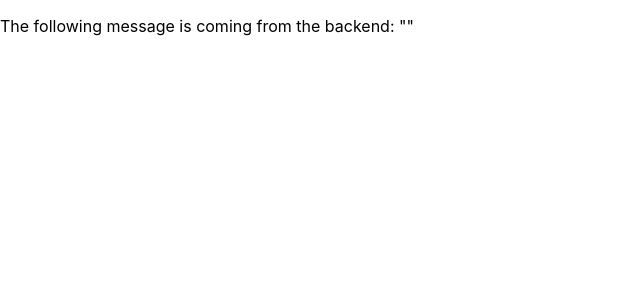
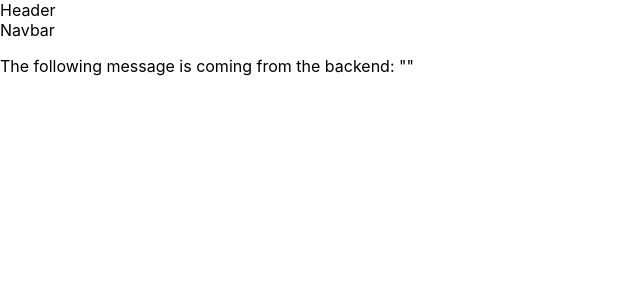
Before and after one commit to mz106/climbing-buddy-fe, a React (Create React App) app: page / in a window 1280 px wide. Shown: the top 300 px of the page, without its empty margins (0-640 px from the left). Built offline with nearby package versions, Linux system fonts and the light colour scheme; no server answers.

Commit message:
#14 header/navbar components added

```diff
--- a/src/App.js
+++ b/src/App.js
@@ -1,4 +1,6 @@
 import { useEffect, useState } from "react";
+
+import Header from "./components/header/navbar/header/Header";
 
 function App() {
 
@@ -15,6 +17,7 @@
 
   return (
     <div>
+    <Header />
       <p>The following message is coming from the backend: "{testState}"</p>
     </div>
   );
--- /dev/null
+++ b/src/components/header/navbar/header/Header.js
@@ -0,0 +1,15 @@
+import React from 'react'
+
+import Navbar from '../navbar/Navbar'
+
+const Header = () => {
+  return (
+    <>
+        <div>Header</div>
+        <Navbar />
+    </>
+
+  )
+}
+
+export default Header
--- /dev/null
+++ b/src/components/header/navbar/navbar/Navbar.js
@@ -0,0 +1,9 @@
+import React from 'react'
+
+const Navbar = () => {
+  return (
+    <div>Navbar</div>
+  )
+}
+
+export default Navbar
```
Also changed, not shown: src/components/header/Header.js (added).
